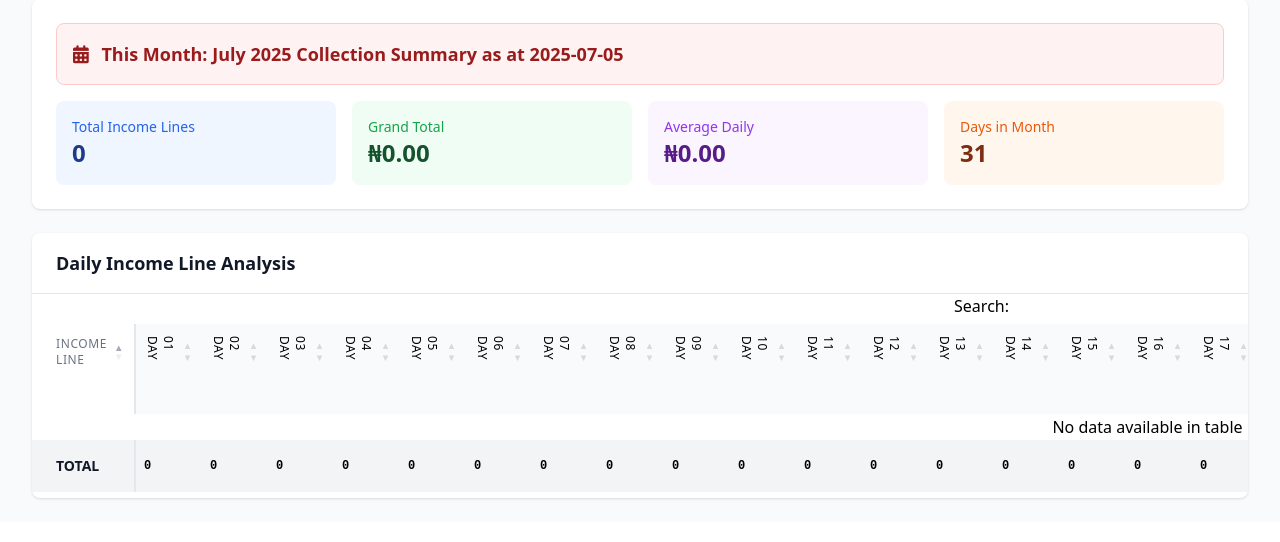
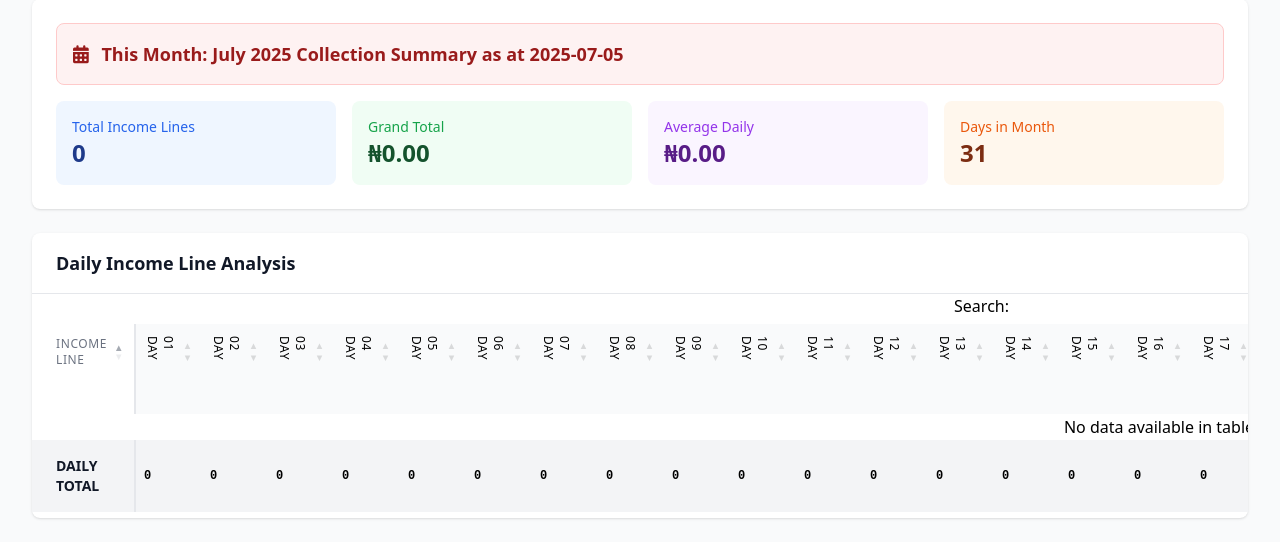
Before and after one commit to opetoks/remittance-nexus-system, a PHP site: page /woobs_erp/daily_income_analysis.php in a window 1280 px wide. Shown: the part 288-830 px from the top of the page. Before the commit the page ends 788 px from the top, so only its background shows below. Run offline with PHP 8.4, Linux system fonts and the light colour scheme; the visitor is signed in with stand-in values (Sample User, id 1); data that the repository does not hold is empty; some libraries are stand-ins or nearby versions.

Commit message:
feat: Add totals to daily income analysis
Adds daily and monthly totals to the daily income analysis table, displaying the sum of all income lines for each day at the bottom and the sum of each income line across all days on the right side.

```diff
--- a/daily_income_analysis.php
+++ b/daily_income_analysis.php
@@ -160,6 +160,14 @@ function isSunday($day, $sundays) {
             z-index: 5;
             border-right: 2px solid #e5e7eb;
         }
+        .total-row {
+            background-color: #f3f4f6 !important;
+            font-weight: bold;
+        }
+        .total-column {
+            background-color: #f9fafb !important;
+            font-weight: bold;
+        }
     </style>
 </head>
 <body class="bg-gray-50 min-h-screen">
@@ -311,8 +319,8 @@ function isSunday($day, $sundays) {
                                     <?= $is_sunday ? 'Sun' : 'Day' ?><br><?= str_pad($day, 2, '0', STR_PAD_LEFT) ?>
                                 </th>
                             <?php endfor; ?>
-                            <th class="px-4 py-3 text-right text-xs font-medium text-gray-500 uppercase tracking-wider bg-gray-100">
-                                Total
+                            <th class="total-column px-4 py-3 text-right text-xs font-medium text-gray-500 uppercase tracking-wider bg-gray-100">
+                                Monthly Total
                             </th>
                         </tr>
                     </thead>
@@ -335,17 +343,17 @@ function isSunday($day, $sundays) {
                                     </td>
                                 <?php endfor; ?>
 
-                                <td class="amount-cell px-4 py-4 text-sm font-bold text-green-600 bg-gray-50">
+                                <td class="total-column amount-cell px-4 py-4 text-sm font-bold text-green-600 bg-gray-50">
                                     <?= number_format($line['total'], 0) ?>
                                 </td>
                             </tr>
                         <?php endforeach; ?>
                     </tbody>
 
-                    <tfoot class="bg-gray-100 sticky bottom-0">
+                    <tfoot class="total-row bg-gray-100 sticky bottom-0">
                         <tr>
                             <th class="sticky-column px-6 py-4 text-left text-sm font-bold text-gray-900 bg-gray-100">
-                                TOTAL
+                                DAILY TOTAL
                             </th>
                             <?php for($day = 1; $day <= $days_in_month; $day++): ?>
                                 <?php
```
